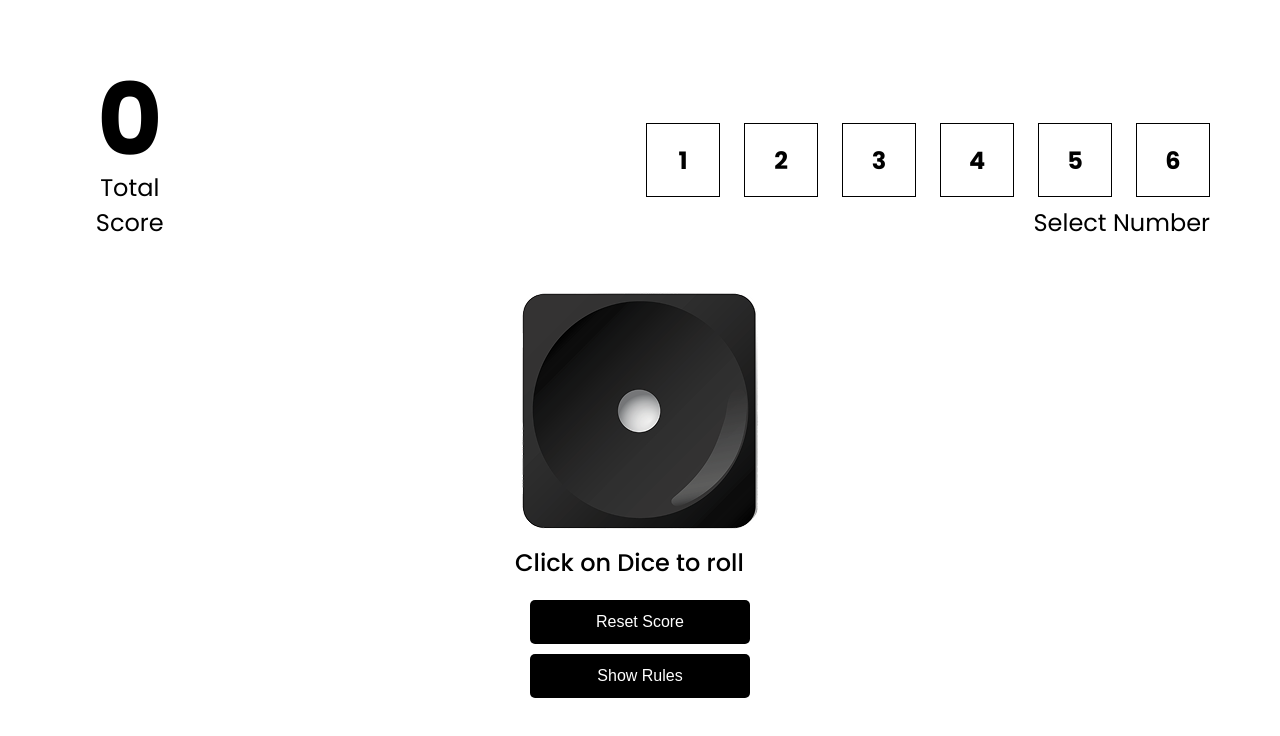
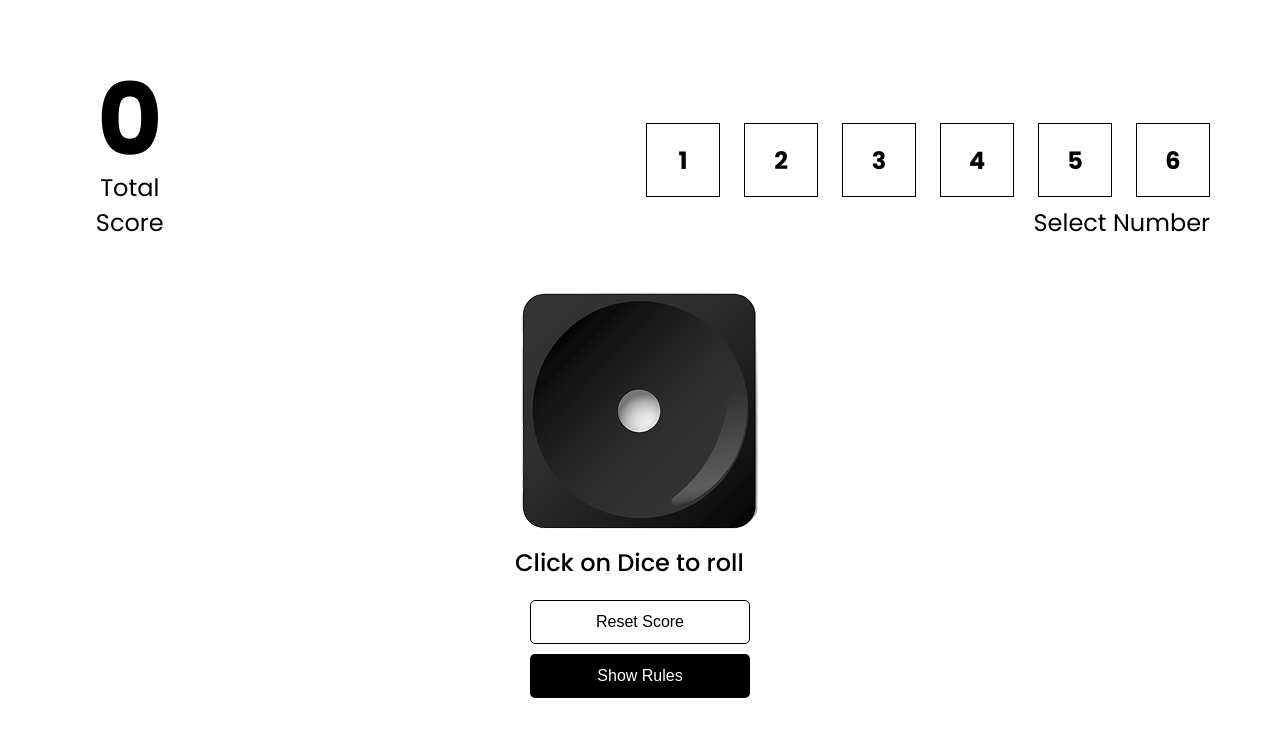
Before and after one commit to rrabia133-sketch/Dice_Game, a React (Vite) app in the folder my-dice-game/: page / in a window 1280 px wide. Both pictures are taken after a click on the button "Play Now". Shown: the top 736 px of the page. Built offline with nearby package versions, Linux system fonts and the light colour scheme.

Commit message:
button issue

```diff
--- a/my-dice-game/src/components/GamePlay.jsx
+++ b/my-dice-game/src/components/GamePlay.jsx
@@ -44,8 +44,8 @@ export default function GamePlay() {
       </div>
       <RollDic currentdice={currentdice} rolldice={rolldice} />
       <div className="btns">
-        <button>Reset Score</button>
-        <button>Show Rules</button>
+        <Outline>Reset Score</Outline>
+        <BlackButton>Show Rules</BlackButton>
       </div>
     </Main>
   );
@@ -66,8 +66,27 @@ const Main = styled.div`
     gap: 10px;
     margin: 20px auto;
     max-width: 220px;
+  }
+`;
 
-    button {
+const Outline = styled.button`
+  width: 220px;
+  height: 44px;
+  background-color: white;
+  color: black;
+  border: 1px solid black;
+  border-radius: 5px;
+  cursor: pointer;
+  font-size: 16px;
+  transition: 0.3s background ease-in;
+
+  &:hover {
+    background-color: black;
+    color: white;
+  }
+`;
+
+const BlackButton = styled.button`
   width: 220px;
   height: 44px;
   background-color: black;
@@ -83,6 +102,4 @@ const Main = styled.div`
     color: black;
     border: 1px solid black;
   }
-    }
-  }
 `;
```
Lines whose indentation alone changed are shown as unchanged.
